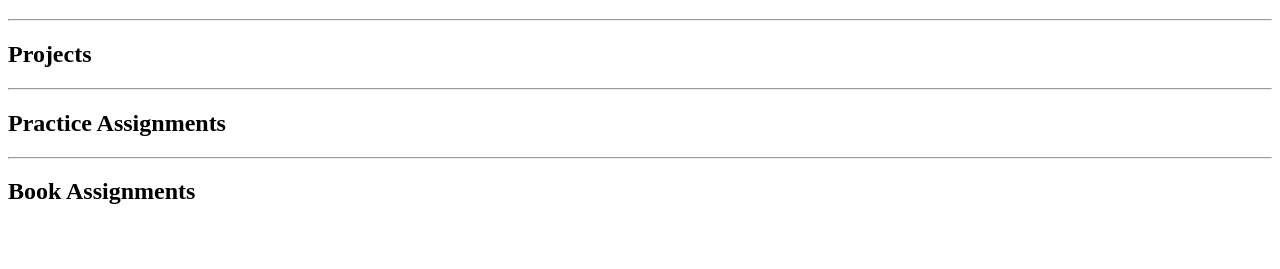
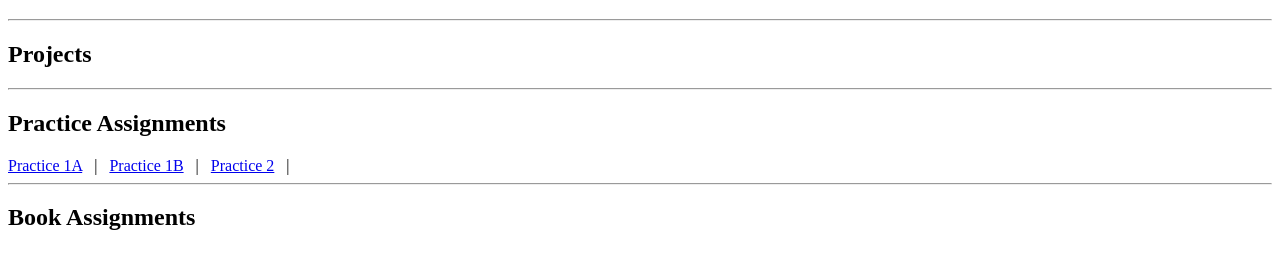
Before and after one commit to EthanJeppson/info2420, a plain HTML site: page index.html in a window 1280 px wide. Shown: the part 61-330 px from the top of the page. Drawn offline with Linux system fonts and the light colour scheme.

Commit message:
Update index.html

```diff
--- a/index.html
+++ b/index.html
@@ -11,7 +11,12 @@
 <h2>Projects</h2>
 <hr />
 <h2>Practice Assignments</h2>
-
+<a href="file:///Users/ethanjeppson/Desktop/WEB/Bistro.html">Practice 1A</a>
+&nbsp;&nbsp;|&nbsp;&nbsp;
+<a href="file:///Users/ethanjeppson/Desktop/WEB/FAQ.html">Practice 1B</a>
+&nbsp;&nbsp;|&nbsp;&nbsp;
+<a href="file:///Users/ethanjeppson/Desktop/WEB/cactus.html">Practice 2</a>
+&nbsp;&nbsp;|&nbsp;&nbsp;
 <hr />
 <h2>Book Assignments</h2>
 
```
